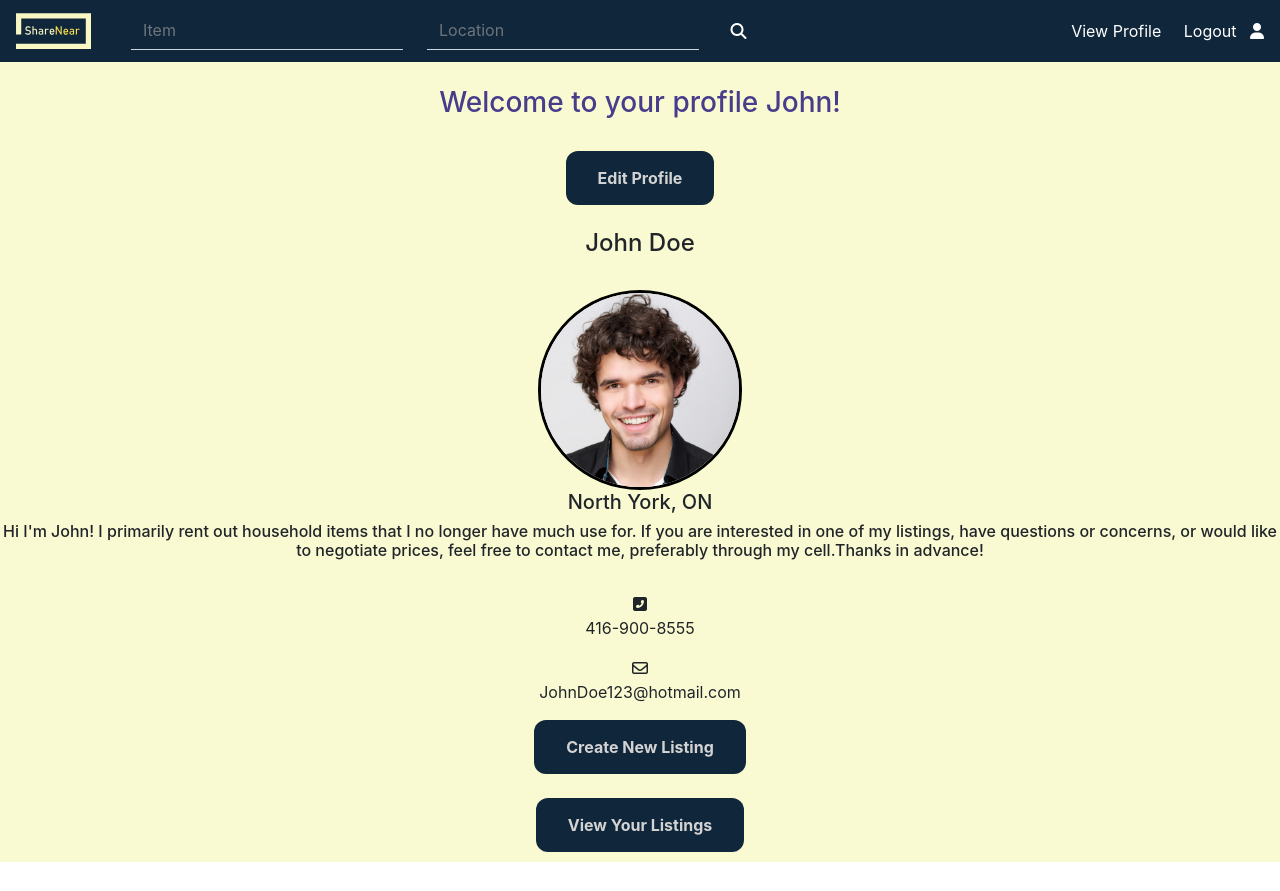
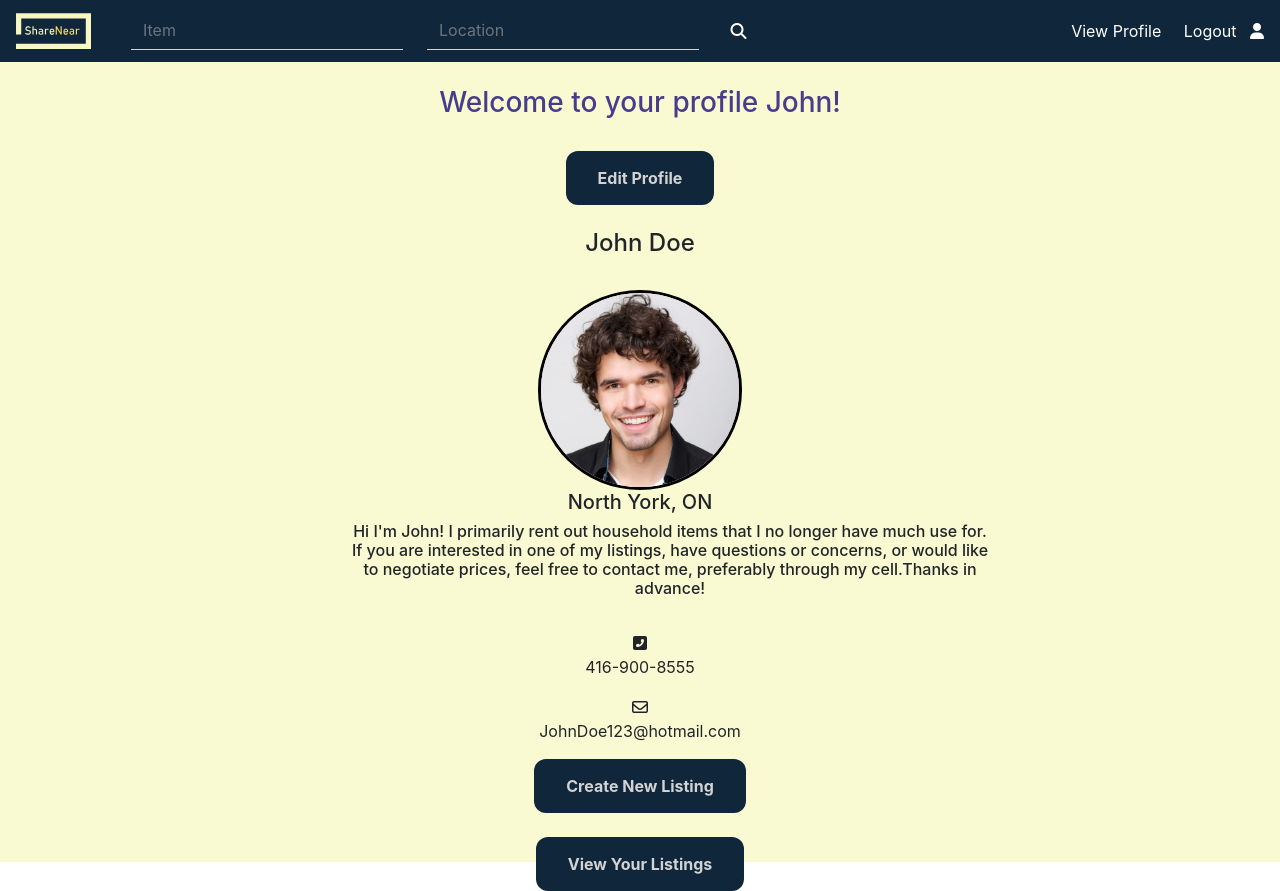
Before and after one commit to CalinArdelean/ShareNear, a React (Create React App) app in the folder my-app/: page /profile in a window 1280 px wide. Before the commit the page ends 862 px from the top, so only its background shows below. Built offline with nearby package versions, Linux system fonts and the light colour scheme.

Commit message:
edited user profile formatting

```diff
--- a/my-app/src/App.css
+++ b/my-app/src/App.css
@@ -79,6 +79,11 @@ div.Profile {
 
 div.Profile h3 {
   color: darkslateblue;
+}
+
+div.Profile h6 {
+  width: 50%;
+  margin-left: 350px;
 }
 
 div.Profile img {
```
